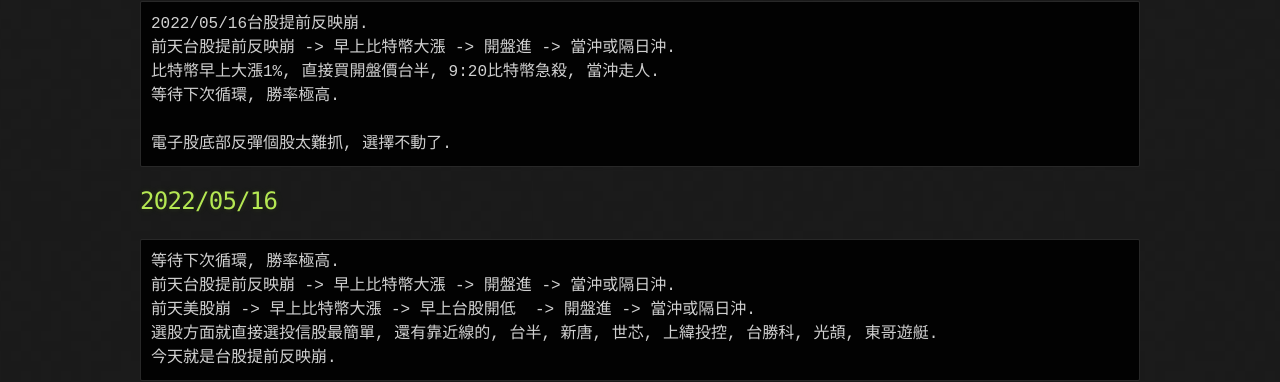
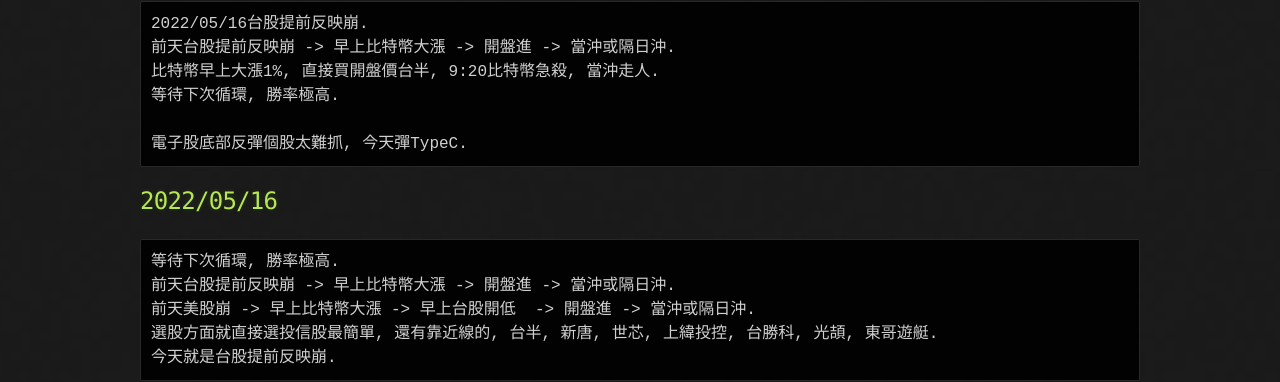
Before and after one commit to lepg5487/Stock_God, a Jekyll site: the page built from index.md, in a window 1280 px wide and 900 px high. Shown: the part 362-744 px from the top of the window. Built offline with Jekyll 4.4.1, drawn with Linux system fonts in a browser that asks for light colours; our own code applies the rules of GitHub Pages for plain Markdown files.

Commit message:
Update index.md

````diff
--- a/index.md
+++ b/index.md
@@ -13,7 +13,7 @@ layout: testlayouts
 比特幣早上大漲1%, 直接買開盤價台半, 9:20比特幣急殺, 當沖走人.
 等待下次循環, 勝率極高.
 
-電子股底部反彈個股太難抓, 選擇不動了.
+電子股底部反彈個股太難抓, 今天彈TypeC.
 ```
 
 ## 2022/05/16
````
